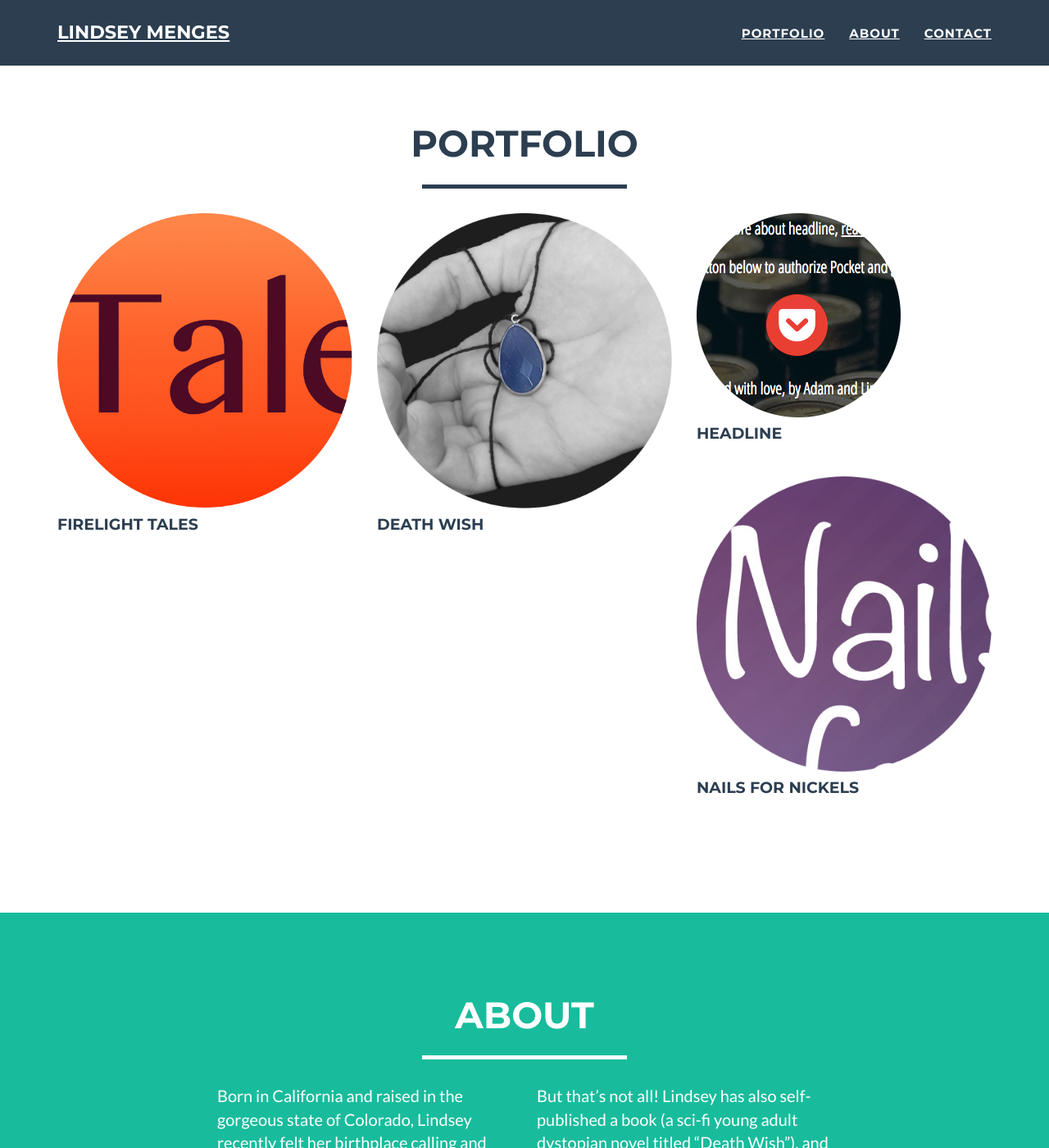
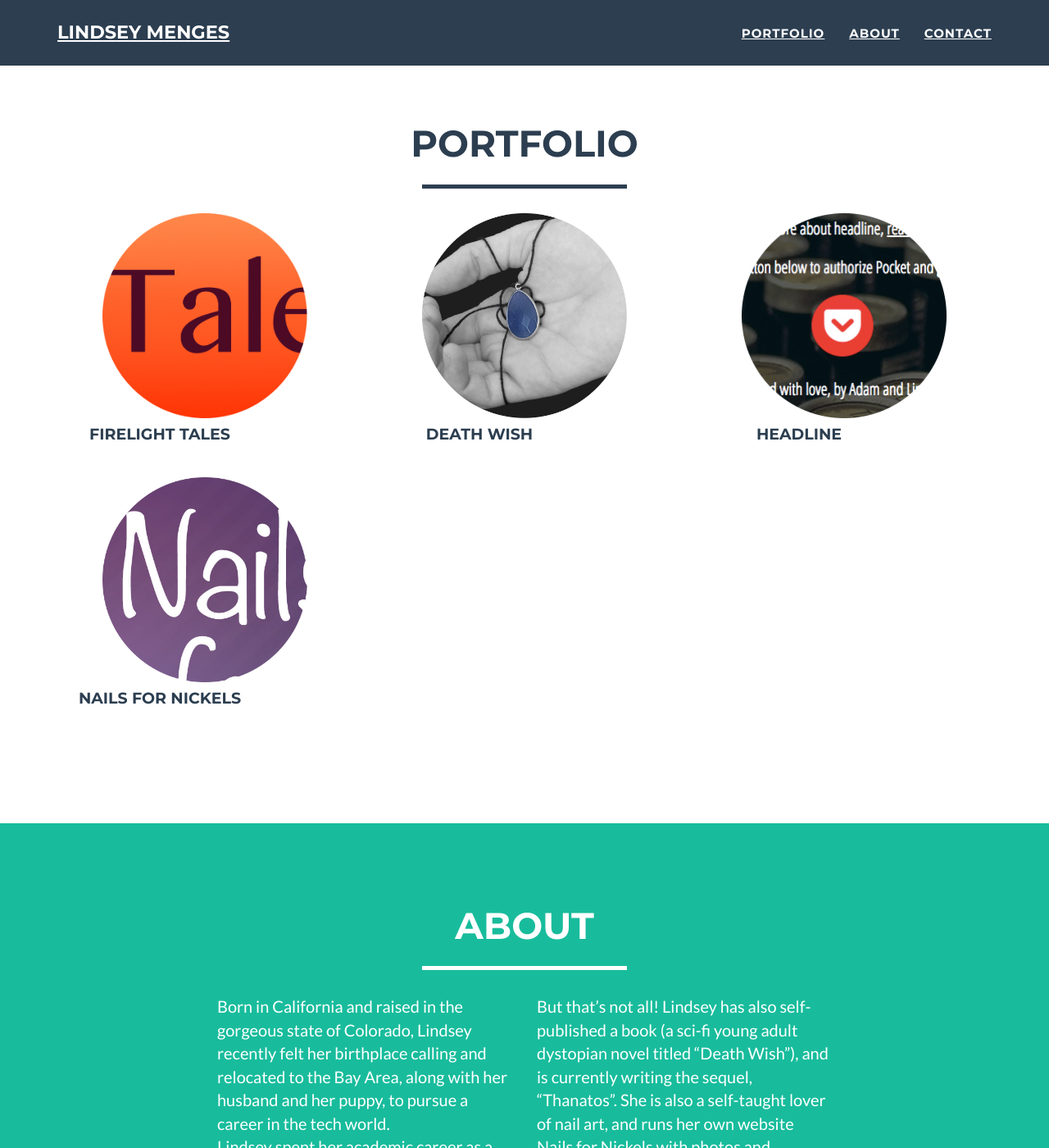
Before and after one commit to lindseymenges/lindseymenges.github.io, a Jekyll site: the page built from index.html, in a window 1280 px wide and 1400 px high, scrolled down 1011 px. Shown: the whole window at 82% size. Built offline with Jekyll 4.4.1, drawn with Linux system fonts in a browser that asks for light colours.

Commit message:
All portfolio imgs uniform size. TODO: Fix alignment for titles, add hover text or description (?), fix grid layout

```diff
--- a/css/sections.css
+++ b/css/sections.css
@@ -1,3 +1,14 @@
 .container.header-container {
   padding-top: 150px;
 }
+#portfolio .container .row .portfolio-item .portfolio-link {
+  width: 250px;
+}
+#portfolio .container .row .portfolio-item .portfolio-link .img-responsive {
+  height: 250px;
+  width: 250px;
+}
+#portfolio .container .row .portfolio-item h4 {
+  width: 250px;
+  text-align: center;
+}
```
